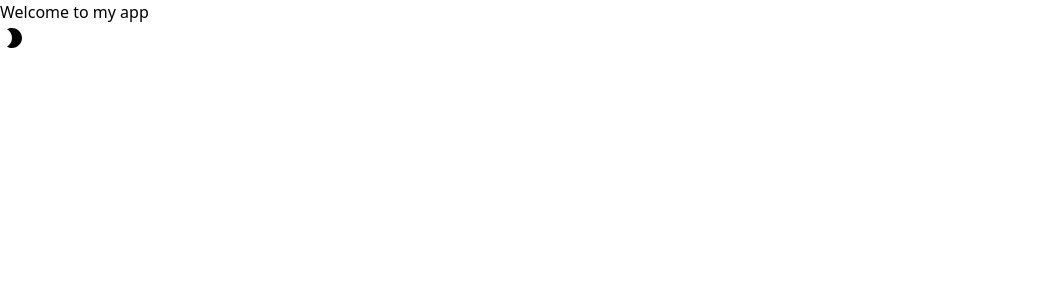
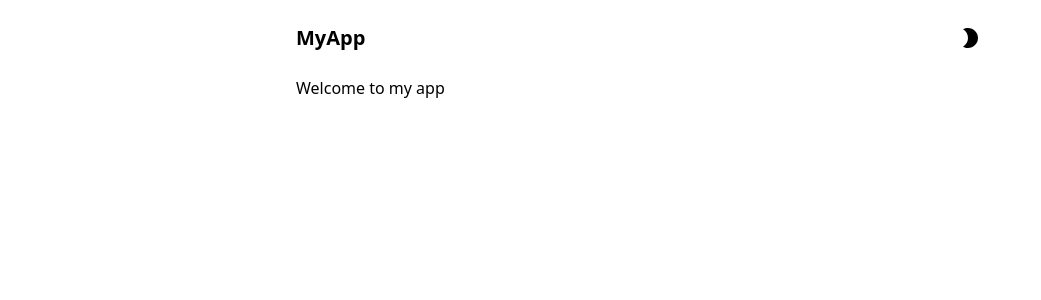
Before and after one commit to mattiapomelli/next-typescript-tailwind-mdx, a Next.js app: page / in a window 1280 px wide. Shown: the top 300 px of the page, without its empty margins (0-1041 px from the left). Built offline with nearby package versions, Linux system fonts and the light colour scheme.

Commit message:
layout and navbar

```diff
--- /dev/null
+++ b/components/navbar.tsx
@@ -0,0 +1,23 @@
+import { FunctionComponent } from 'react'
+import Link from 'next/link'
+
+import DarkModeToggle from './dark-mode-toggle'
+
+const Navbar: FunctionComponent = () => {
+  return (
+    <header className="flex justify-between items-center w-full max-w-3xl mx-auto px-8 md:px-10 py-6">
+      <Link href="/">
+        <a>
+          <h1 className="font-black text-xl text-main-blue dark:text-main-light-blue">
+            MyApp
+          </h1>
+        </a>
+      </Link>
+      <nav className="flex items-center">
+        <DarkModeToggle />
+      </nav>
+    </header>
+  )
+}
+
+export default Navbar
--- /dev/null
+++ b/layouts/index.tsx
@@ -0,0 +1,14 @@
+import { FunctionComponent } from 'react'
+
+import Navbar from '@/components/navbar'
+
+const DefaultLayout: FunctionComponent = ({ children }) => {
+  return (
+    <>
+      <Navbar />
+      <main className="w-full max-w-3xl mx-auto px-8 md:px-10">{children}</main>
+    </>
+  )
+}
+
+export default DefaultLayout
--- a/pages/_app.tsx
+++ b/pages/_app.tsx
@@ -4,12 +4,15 @@ import { DefaultSeo } from 'next-seo'
 
 import '../styles/globals.css'
 import SEO from '../next-seo.config'
+import Layout from '../layouts'
 
 function MyApp({ Component, pageProps }: AppProps) {
   return (
     <ThemeProvider attribute="class">
-      <DefaultSeo {...SEO} />
-      <Component {...pageProps} />
+      <Layout>
+        <DefaultSeo {...SEO} />
+        <Component {...pageProps} />
+      </Layout>
     </ThemeProvider>
   )
 }
--- a/pages/index.tsx
+++ b/pages/index.tsx
@@ -1,10 +1,7 @@
-import DarkModeToggle from '@/components/dark-mode-toggle'
-
 export default function Home() {
   return (
     <div>
       <h1>Welcome to my app</h1>
-      <DarkModeToggle />
     </div>
   )
 }
```
